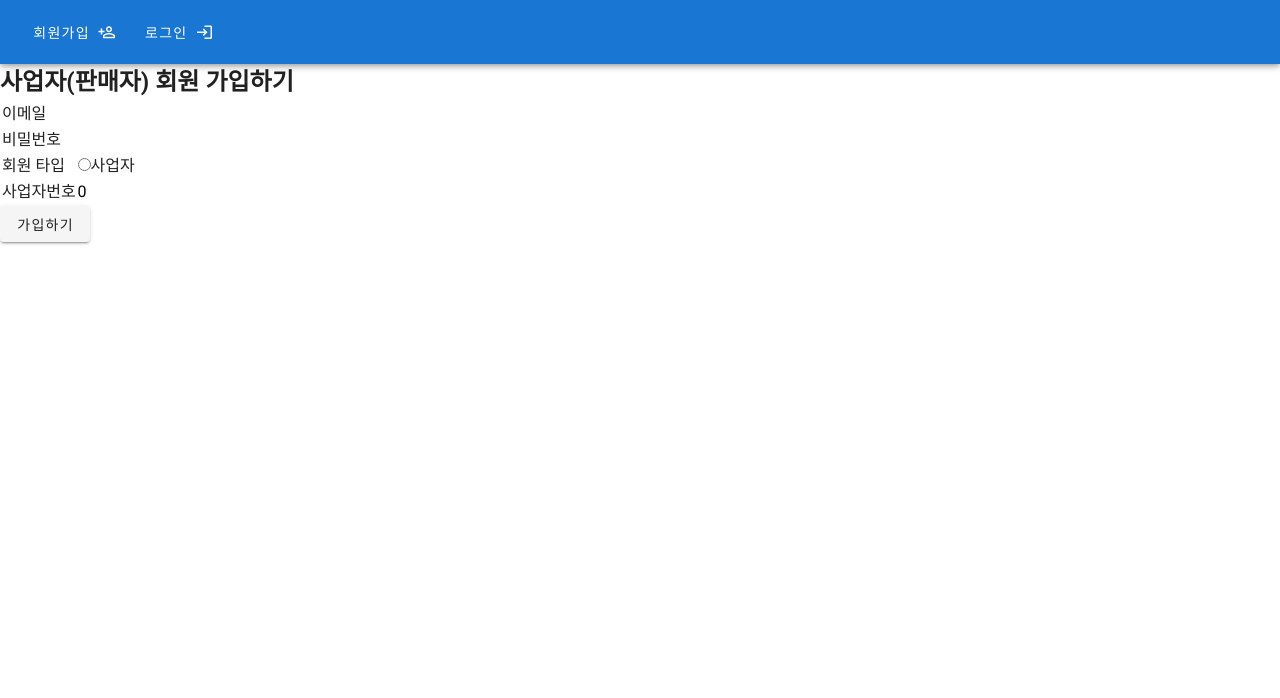
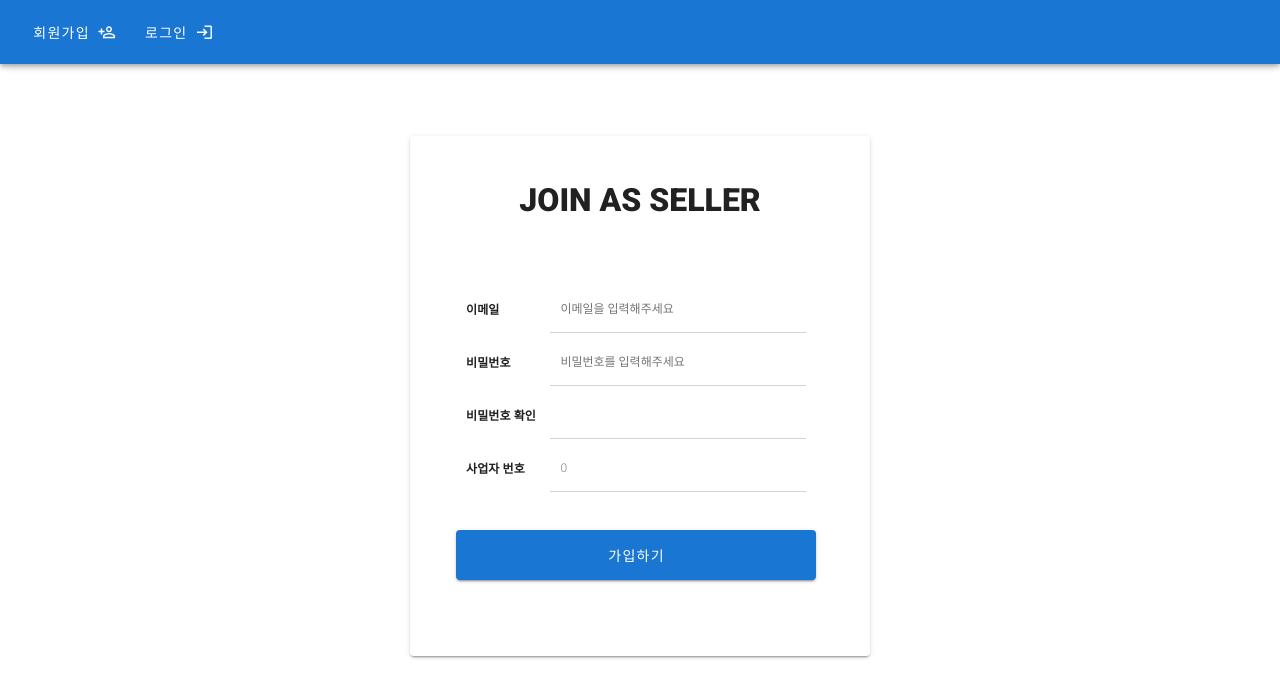
Before and after one commit to wlsdbwls/kdt1-study-3-team3-front, a Vue app: page /signup-business in a window 1280 px wide. Shown: the top 698 px of the page. Built offline with nearby package versions, Linux system fonts and the light colour scheme.

Commit message:
update: [정다운] 회원가입시 비밀번호 확인하는 기능 추가 및 회원가입 페이지 CSS 적용 [FIS-2]

```diff
--- a/src/components/account/BusinessAccountRegisterForm.vue
+++ b/src/components/account/BusinessAccountRegisterForm.vue
@@ -1,36 +1,45 @@
 <template lang="">
+    <v-container class="container">
+    <v-card id="signupVcard" justify-center>
+        <h3>JOIN AS SELLER</h3>
         <div>
-        <form @submit.prevent="onSubmit">
-            <table>
+            <v-card-text>
+                <form @submit.prevent="onSubmit" id="signupInfo">
+                <table id="signupTable">
                     <tr>
                         <td>이메일</td>
-                    <td>
-                        <input type="text" v-model="email">
+                        <td class="input">
+                            <input type="text" class="inputValue" v-model="email" placeholder="이메일을 입력해주세요">
                         </td>
                     </tr>
                     <tr>
                         <td>비밀번호</td>
-                    <td>
-                        <input type="text" v-model="password">
+                        <td class="input">
+                            <input type="text" class="inputValue" v-model="password" placeholder="비밀번호를 입력해주세요">
                         </td>
                     </tr>
                     <tr>
-                    <td>회원 타입</td>
-                    <td>
-                        <input type="radio" v-model="roleType" name="radioBtn" value="BUSINESS">
-                        <label>사업자</label>
+                        <td>비밀번호 확인</td>
+                        <td class="input">
+                            <input type="text" class="inputValue" v-model="passwordCheck">
                         </td>
                     </tr>
                     <tr>
-                    <td>사업자번호</td>
-                    <td id="businessNumber">
-                        <input type="number" v-model="businessNumber">
+                        <td>사업자 번호</td>
+                        <td class="input">
+                            <input type="number" class="inputValue" v-model="businessNumber">
                         </td>
                     </tr>
                 </table>
-            <v-btn type="submit">가입하기</v-btn>
                 </form>
+
+                <div id="signupSubmitBtn">
+                    <v-btn type="submit" width="360" height="50" color="primary" @click="onSubmit">가입하기</v-btn>
                 </div>
+            </v-card-text>
+        </div>
+    </v-card>
+    </v-container>
 </template>
 
 <script>
@@ -39,17 +48,20 @@ export default {
         return {
             email: '',
             password: '',
-            roleType: '',
+            passwordCheck: '',
+            roleType: 'BUSINESS',
             businessNumber: 0,
 
             checkEmailValid: false,
-            checkBusinessNumberValid: false
+            checkBusinessNumberValid: false,
+            checkPasswordValid: false
         }
     },
     methods: {
         onSubmit () {
             this.checkEmail()
             this.checkBusinessNumber()
+            this.checkPassword()
 
             if(this.checkEmailValid == true && this.checkBusinessNumberValid == true) {
                 const { email, password, roleType, businessNumber } = this
@@ -73,10 +85,67 @@ export default {
                 this.checkBusinessNumberValid = false
                 alert('사업자 번호를 다시 확인해주세요.')
             }
+        },
+        checkPassword() {
+            if(this.password === this.passwordCheck) {
+                this.checkPasswordValid = true
+            } else {
+                this.checkPasswordValid = false
+                alert('비밀번호를 확인해주세요.')
+            }
         }
     }
 }
 </script>
 
 <style>
+.container {
+        display: flex;
+        justify-content: center;
+        align-items: center;
+    }
+    #signupVcard {
+        width: 460px;
+        height: 520px;
+        margin-top: 60px;
+        padding-top: 20px;
+    }
+    #signupSubmitBtn {
+        padding-top: 140px;
+        padding-left: 30px;
+    }
+    #signupInfo {
+        height: 110px;
+    }
+    #signupTable {
+        width: 390px;
+        height: 80px;
+        padding-left: 30px;
+        border-spacing: 10px;
+    }
+    input.inputValue {
+        outline: none;
+        color: gray;
+        width: 240px;
+        font-weight: 300;
+        padding: 8px 10px;
+    }
+    #signupTable td.input {
+        border-bottom: 1px solid;
+        border-color: lightgray;
+        padding-bottom: 4px;
+        font-size: 12px;
+    }
+    #signupTable td{
+        padding-bottom: 4px;
+        font-size: 12px;
+        font-weight: 600;
+    }
+    #signupVcard h3 {
+        text-align: center;
+        font-weight: 800;
+        font-size: 32px;
+        padding-top: 20px;
+        padding-bottom: 40px;
+    }
 </style>
--- a/src/components/account/NormalAccountRegisterForm.vue
+++ b/src/components/account/NormalAccountRegisterForm.vue
@@ -1,30 +1,39 @@
 <template lang="">
+    <v-container class="container">
+    <v-card id="signupVcard" justify-center>
+        <h3>JOIN</h3>
         <div>
-        <form @submit.prevent="onSubmit">
-            <table>
+            <v-card-text>
+                <form @submit.prevent="onSubmit" id="signupInfo">
+                <table id="signupTable">
                     <tr>
                         <td>이메일</td>
-                    <td>
-                        <input type="text" v-model="email">
+                        <td class="input">
+                            <input type="text" class="inputValue" v-model="email" placeholder="이메일을 입력해주세요">
                         </td>
                     </tr>
                     <tr>
                         <td>비밀번호</td>
-                    <td>
-                        <input type="text" v-model="password">
+                        <td class="input">
+                            <input type="text" class="inputValue" v-model="password" placeholder="비밀번호를 입력해주세요">
                         </td>
                     </tr>
                     <tr>
-                    <td>회원 타입</td>
-                    <td>
-                        <input type="radio" v-model="roleType" name="radioBtn" value="NORMAL">
-                        <label>일반</label>
+                        <td>비밀번호 확인</td>
+                        <td class="input">
+                            <input type="text" class="inputValue" v-model="passwordCheck">
                         </td>
                     </tr>
                 </table>
-            <v-btn type="submit">가입하기</v-btn>
                 </form>
+
+                <div id="signupSubmitBtn">
+                    <v-btn type="submit" width="360" height="50" color="primary" @click="onSubmit">가입하기</v-btn>
                 </div>
+            </v-card-text>
+        </div>
+    </v-card>
+    </v-container>
 </template>
 
 <script>
@@ -33,15 +42,18 @@ export default {
         return {
             email: '',
             password: '',
-            roleType: '',
+            passwordCheck: '',
+            roleType: 'NORMAL',
 
-            checkEmailValid: false
+            checkEmailValid: false,
+            checkPasswordValid: false
         }
     },
     methods: {
         onSubmit () {
             this.checkEmail()
-            if(this.checkEmailValid == true) {
+            this.checkPassword()
+            if(this.checkEmailValid == true && this.checkPasswordValid == true) {
                 const { email, password, roleType } = this
                 this.$emit('submit', { email, password, roleType })
             }
@@ -54,10 +66,66 @@ export default {
                 alert('이메일 형식을 확인해주세요.')
             }
         },
+        checkPassword() {
+            if(this.password === this.passwordCheck) {
+                this.checkPasswordValid = true
+            } else {
+                this.checkPasswordValid = false
+                alert('비밀번호를 확인해주세요.')
+            }
+        }
     }
 }
 </script>
 
-<style lang="">
-
+<style scoped>
+    .container {
+        display: flex;
+        justify-content: center;
+        align-items: center;
+    }
+    #signupVcard {
+        width: 460px;
+        height: 520px;
+        margin-top: 60px;
+        padding-top: 20px;
+    }
+    #signupSubmitBtn {
+        padding-top: 140px;
+        padding-left: 30px;
+    }
+    #signupInfo {
+        height: 110px;
+    }
+    #signupTable {
+        width: 390px;
+        height: 80px;
+        padding-left: 30px;
+        border-spacing: 10px;
+    }
+    input.inputValue {
+        outline: none;
+        color: gray;
+        width: 240px;
+        font-weight: 300;
+        padding: 8px 10px;
+    }
+    #signupTable td.input {
+        border-bottom: 1px solid;
+        border-color: lightgray;
+        padding-bottom: 4px;
+        font-size: 12px;
+    }
+    #signupTable td{
+        padding-bottom: 4px;
+        font-size: 12px;
+        font-weight: 600;
+    }
+    #signupVcard h3 {
+        text-align: center;
+        font-weight: 800;
+        font-size: 32px;
+        padding-top: 20px;
+        padding-bottom: 40px;
+    }
 </style>
--- a/src/views/account/AccountRegisterPage.vue
+++ b/src/views/account/AccountRegisterPage.vue
@@ -1,10 +1,19 @@
 <template lang="">
-    <div>
-        <h2>회원 가입 페이지</h2>
-        <p>원하시는 회원 타입을 선택하세요.</p>
-        <v-btn @click="signUpNormal">일반(구매자) 회원 가입하기</v-btn>
-        <v-btn @click="signUpBusiness">사업자(판매자) 회원 가입하기</v-btn>
-    </div>
+    <v-container class="container">
+    <v-card id="selectTypeVcard" justify-center>
+        <h3>ICECREAM SHOP</h3>
+        <div>
+            <v-card-text>
+                <div id="selectTypeBtn">
+                    <v-btn type="submit" width="360" height="50" color="primary" @click="signUpNormal">일반 회원 가입</v-btn>
+                </div>
+                <div id="selectTypeBtn">
+                    <v-btn type="submit" width="360" height="50" color="primary" @click="signUpBusiness">사업자 회원 가입</v-btn>
+                </div>
+            </v-card-text>
+        </div>
+    </v-card>
+    </v-container>
 </template>
 
 <script>
@@ -22,6 +31,27 @@ export default {
 }
 </script>
 
-<style lang="">
-
+<style scoped>
+    .container {
+        display: flex;
+        justify-content: center;
+        align-items: center;
+    }
+    #selectTypeVcard {
+        width: 460px;
+        height: 400px;
+        margin-top: 60px;
+        padding-top: 20px;
+    }
+    #selectTypeBtn {
+        padding-top: 30px;
+        padding-left: 30px;
+    }
+    #selectTypeVcard h3 {
+        text-align: center;
+        font-weight: 800;
+        font-size: 32px;
+        padding-top: 20px;
+        padding-bottom: 40px;
+    }
 </style>
--- a/src/views/account/BusinessAccountRegisterPage.vue
+++ b/src/views/account/BusinessAccountRegisterPage.vue
@@ -1,6 +1,5 @@
 <template lang="">
     <div>
-        <h2>사업자(판매자) 회원 가입하기</h2>
         <business-account-register-form @submit="onSubmit"/>
     </div>
 </template>
--- a/src/views/account/NormalAccountRegisterPage.vue
+++ b/src/views/account/NormalAccountRegisterPage.vue
@@ -1,6 +1,5 @@
 <template lang="">
     <div>
-        <h2>일반(구매자) 회원 가입하기</h2>
         <normal-account-register-form @submit="onSubmit"/>
     </div>
 </template>
```
Lines whose indentation alone changed are shown as unchanged.
